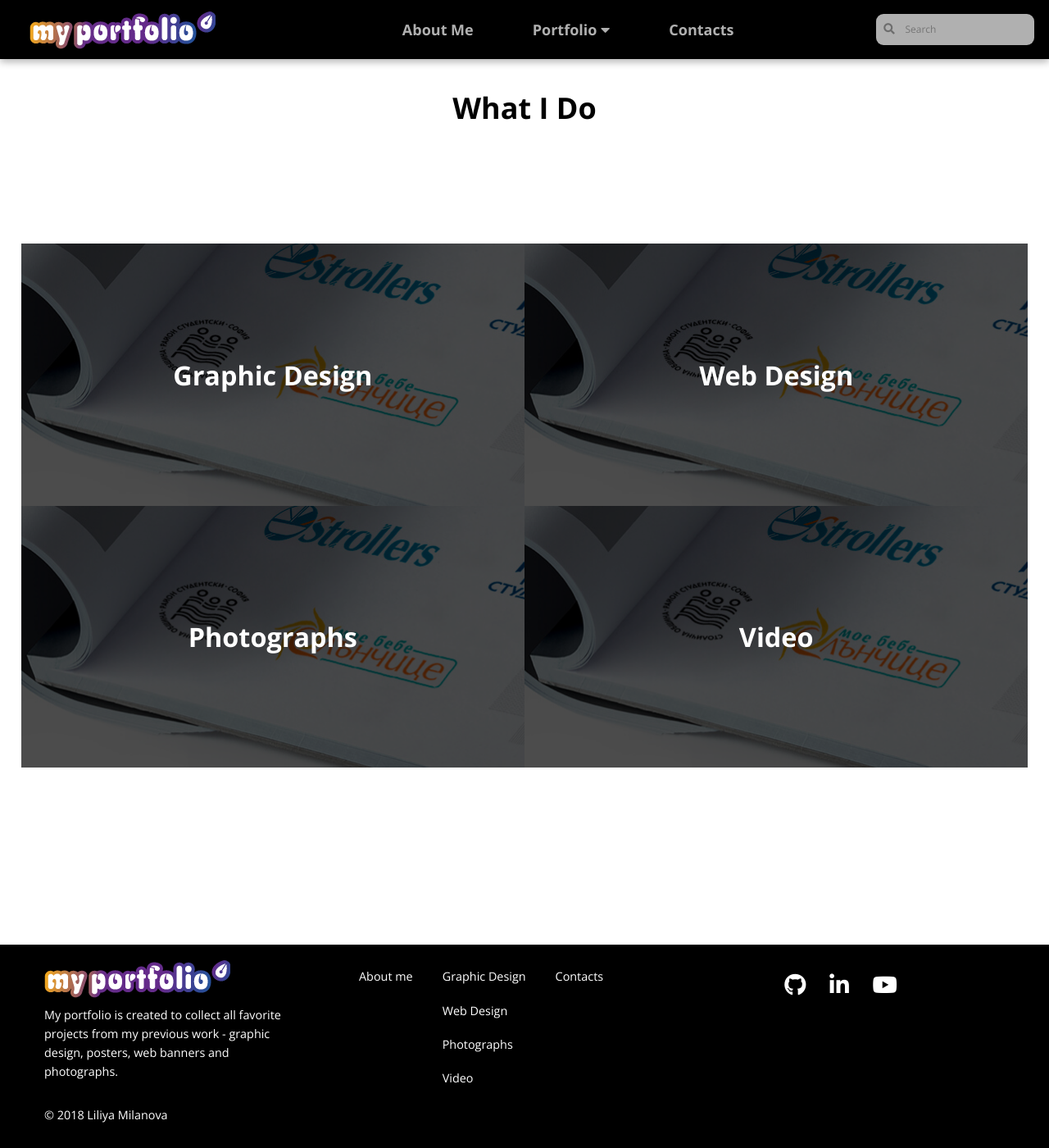
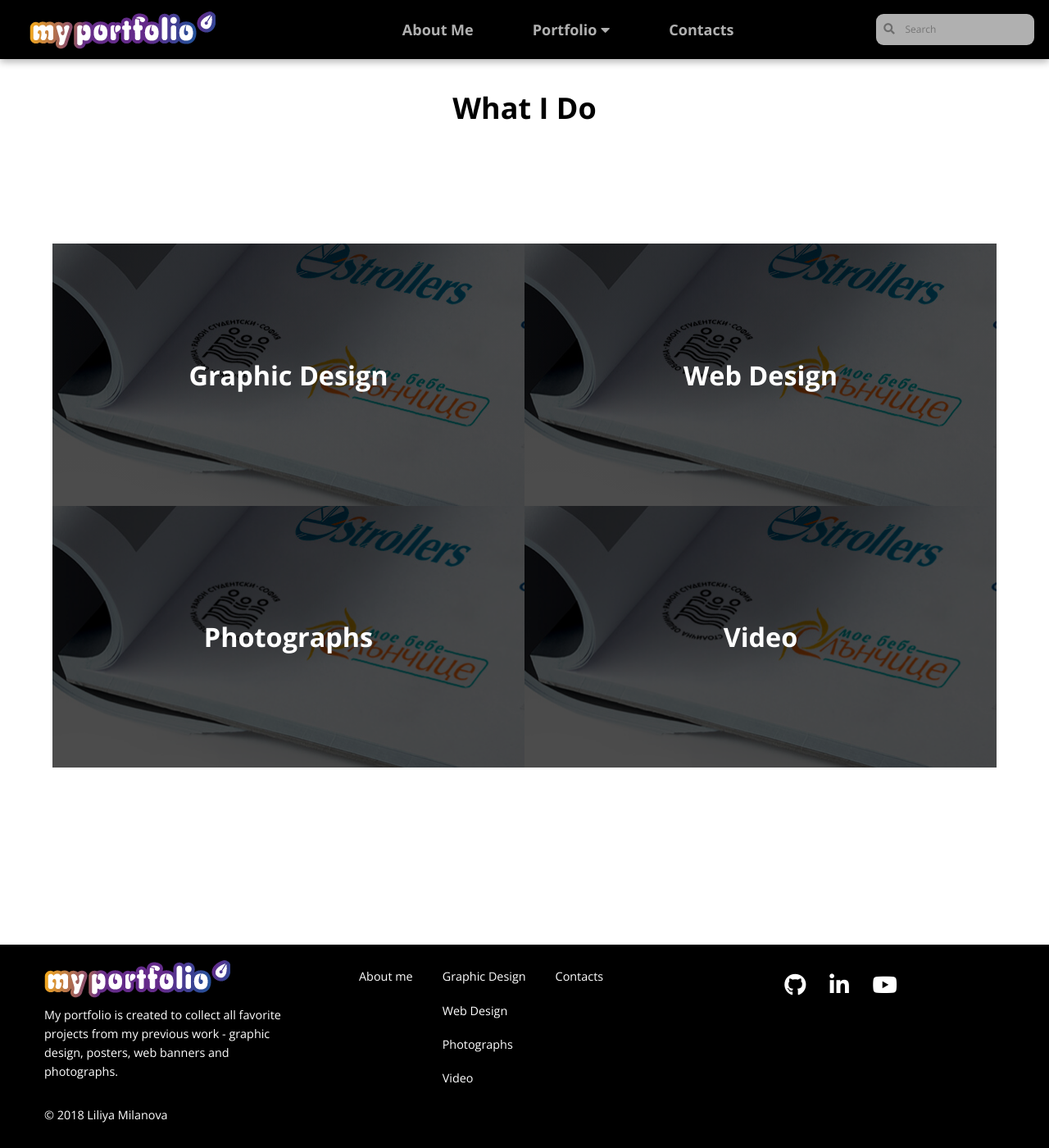
Before and after one commit to LiliyaMilanova/myportfolio, a Jekyll site: the page built from index.html, in a window 1280 px wide and 1400 px high, scrolled down 1099 px. Shown: the whole window at 82% size. Built offline with Jekyll 4.4.1, drawn with Linux system fonts in a browser that asks for light colours; nearby versions of some CDN libraries.

Commit message:
Update styles.css

```diff
--- a/css/styles.css
+++ b/css/styles.css
@@ -86,7 +86,7 @@ body {
     display: flex;
     flex-direction: column;
     margin: 6rem auto;
-    width: 96%;
+    width: 90%;
 }
 
 .wrap h2 {
```
